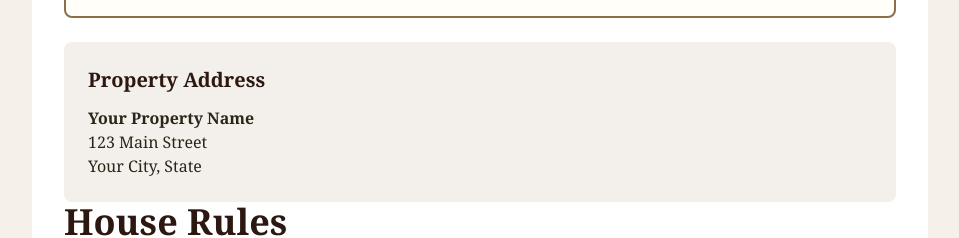
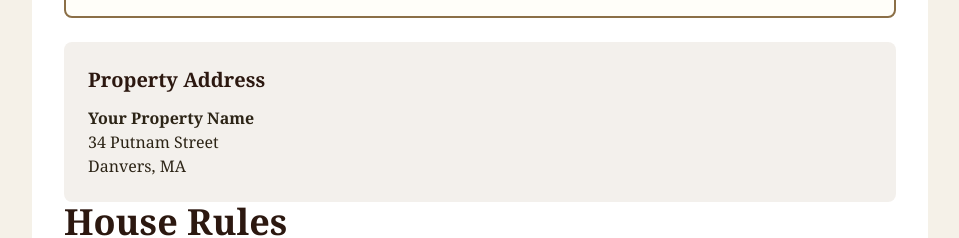
Before and after one commit to mjsteele2099/PutnamFFGuide, a Next.js app: page /print-version in a window 1280 px wide. Shown: the part 5720-5958 px from the top of the page, without its empty margins (160-1119 px from the left). Built offline with nearby package versions, Linux system fonts and the light colour scheme.

Commit message:
Update property address to 34 Putnam Street, Danvers MA; add nearby groceries (McKinnon's Danvers, Market Basket Middleton)

```diff
--- a/data/content.ts
+++ b/data/content.ts
@@ -7,8 +7,8 @@ export interface Page {
 
 export const propertyInfo = {
   name: "Your Property Name",
-  address: "123 Main Street",
-  city: "Your City, State",
+  address: "34 Putnam Street",
+  city: "Danvers, MA",
   host: {
     name: "Steele",
     phone: "(978) 500-2099",
@@ -226,6 +226,23 @@ export const restaurants = {
   ]
 }
 
+export const groceries = [
+  {
+    name: "McKinnon's Market & Super Butcher Shop",
+    address: "73 Holten Street, Danvers, MA 01923",
+    phone: "(978) 774-0479",
+    url: "https://www.mckinnonsmarkets.com/",
+    note: "Danvers location — full-service market and butcher"
+  },
+  {
+    name: "Market Basket (Middleton)",
+    address: "230 South Main Street, Middleton, MA 01949",
+    phone: "(978) 777-6233",
+    url: "https://www.shopmarketbasket.com/store-locations/middleton-massachusetts-market-basket-45/",
+    note: "Less busy than the Danvers Market Basket; good alternative"
+  }
+]
+
 export const activities = [
   {
     name: "Downtown District",
```
